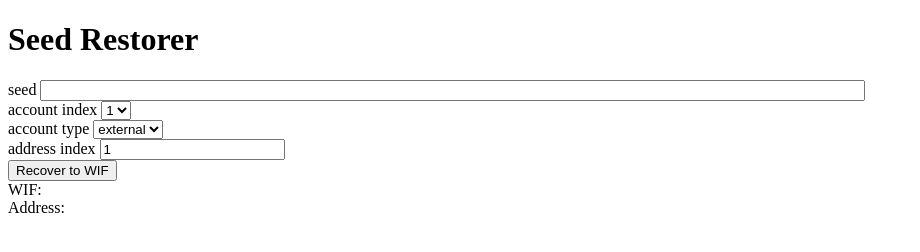
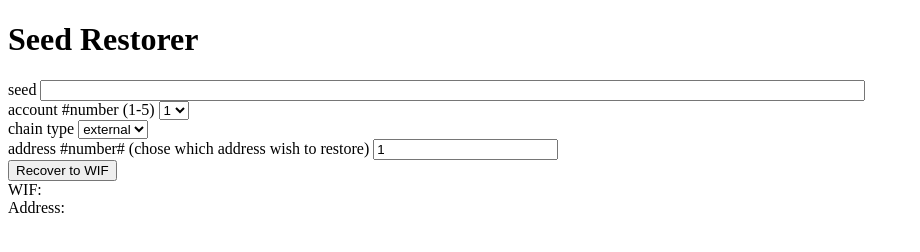
Before and after one commit to yuanyu90221/recover_seed, a browser extension: page index.html in a window 1280 px wide. Shown: the whole page, without its empty margins (0-920 px from the left). Drawn offline with Linux system fonts and the light colour scheme.

Commit message:
update the label name

```diff
--- a/index.html
+++ b/index.html
@@ -19,7 +19,7 @@
       <input name="seed" size="100"/>
     </div>
     <div class="accountIndex">
-      <label for="accountIndex">account index</label>
+      <label for="accountIndex">account #number (1-5)</label>
       <!-- <input type="number" name="accountIndex" min="1"/> -->
       <select name="accountIndex">
         <option value="1">1</option>
@@ -30,14 +30,14 @@
       </select>
     </div>
     <div class="accountType">
-      <label for="accountType">account type</label>
+      <label for="accountType">chain type</label>
       <select name="accountType">
         <option value="0" selected>external</option>
         <option value="1">change</option>
       </select>
     </div>
     <div class="addressIndex">
-      <label for="addressIndex">address index</label>
+      <label for="addressIndex">address #number# (chose which address wish to restore)</label>
       <input type="number" name="addressIndex" min="1"/>
     </div>
     <div class="button">
```
